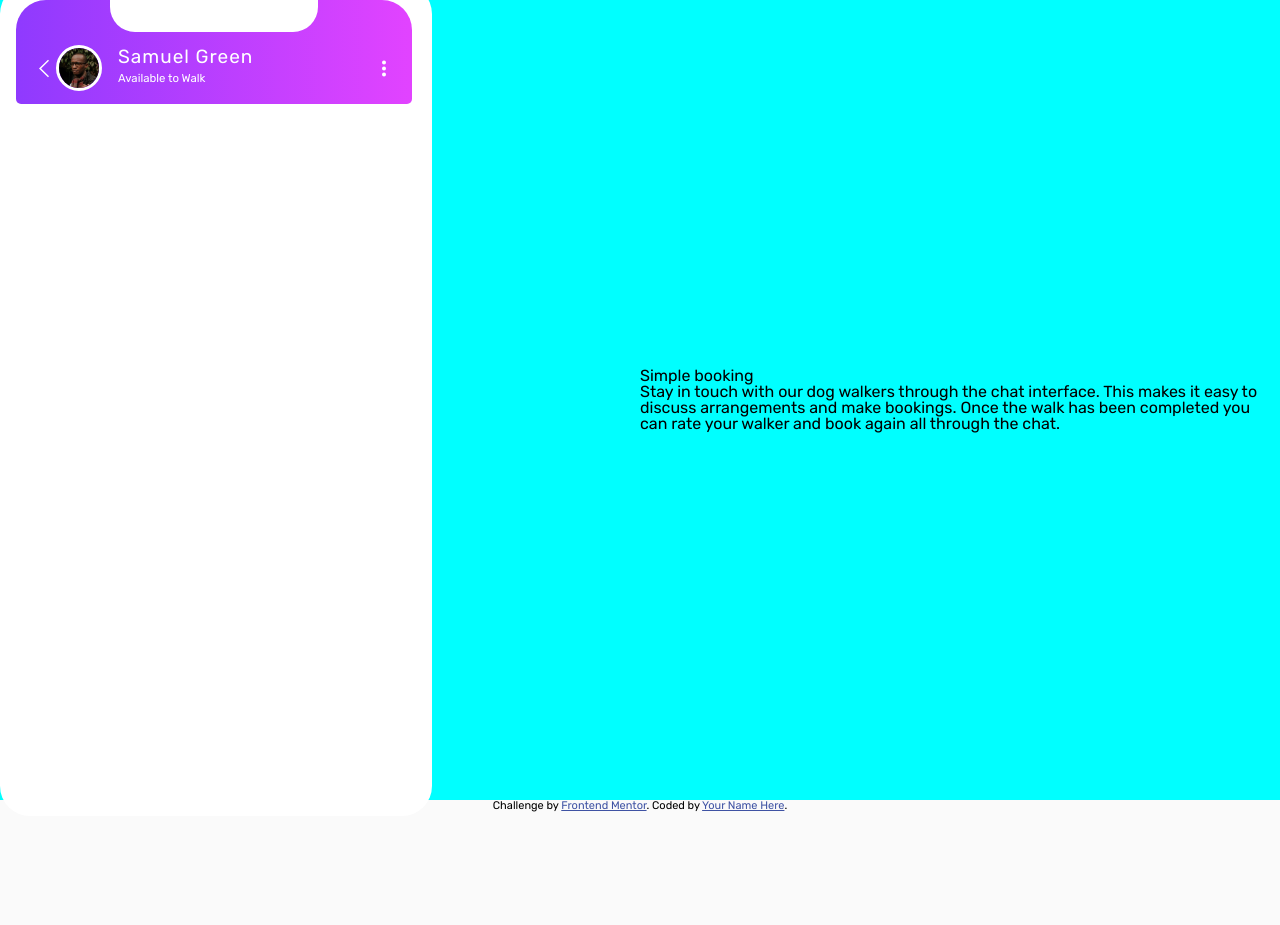
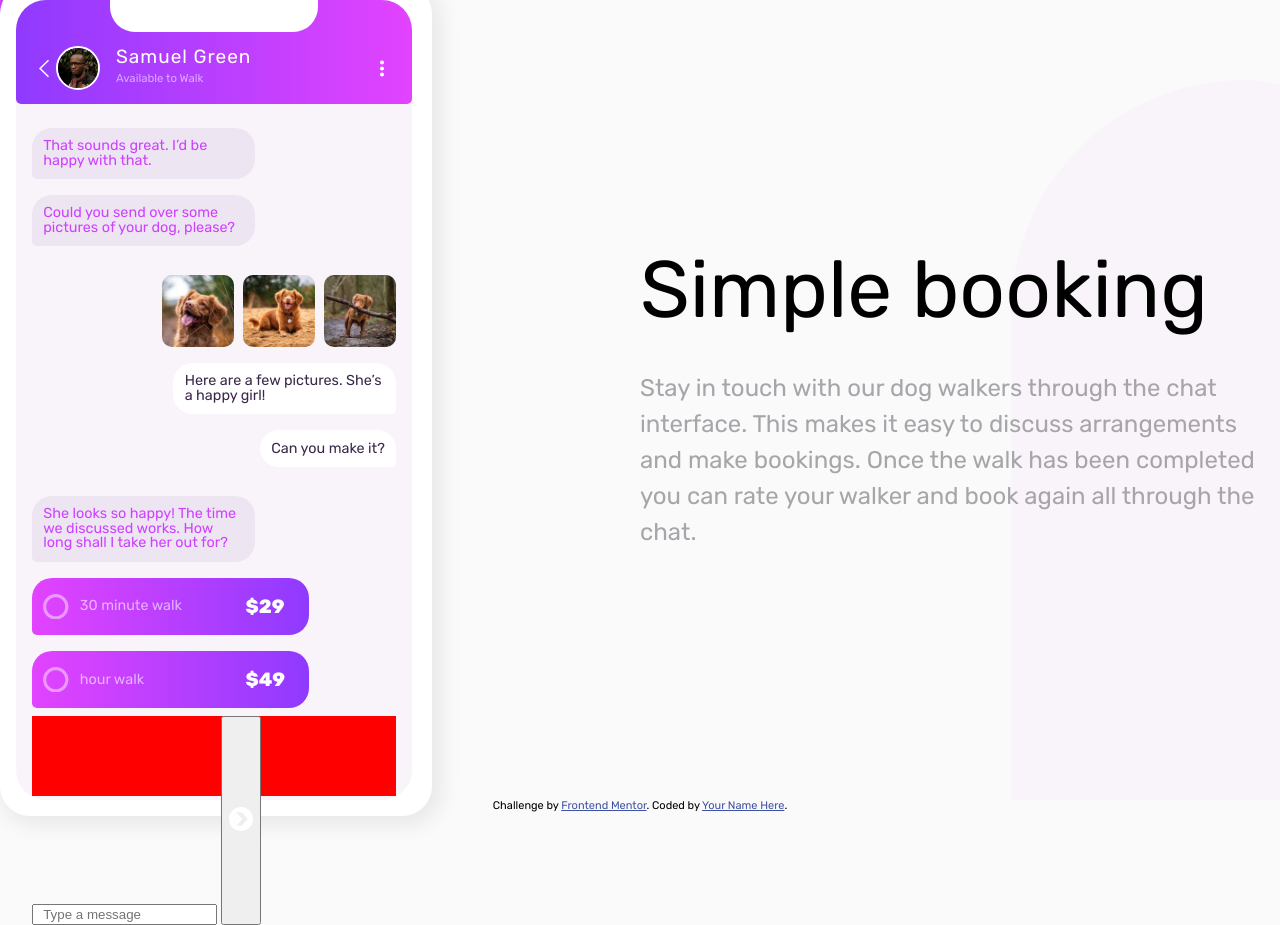
Before and after one commit to AlexanderHuisa/chat-app-design, a plain HTML site: page index.html in a window 1280 px wide. Before the commit the page ends 816 px from the top, so only its background shows below. Drawn offline with Linux system fonts and the light colour scheme.

Commit message:
section message finished

```diff
--- a/index.html
+++ b/index.html
@@ -38,7 +38,34 @@
               <svg class="puntos" width="103px" height="103px" viewBox="0 0 24 24" fill="#000000" xmlns="http://www.w3.org/2000/svg"><g id="SVGRepo_bgCarrier" stroke-width="0"></g><g id="SVGRepo_tracerCarrier" stroke-linecap="round" stroke-linejoin="round"></g><g id="SVGRepo_iconCarrier"> <title></title> <g id="Complete"> <g id="F-More"> <path d="M12,16a2,2,0,1,1-2,2A2,2,0,0,1,12,16ZM10,6a2,2,0,1,0,2-2A2,2,0,0,0,10,6Zm0,6a2,2,0,1,0,2-2A2,2,0,0,0,10,12Z" id="Vertical"></path> </g> </g> </g></svg>
             </div>
           </div>
+
+          <div class="main-content_mobile-message">
+
+            <ul class="message-left">
+              <li>That sounds great. I’d be happy with that.</li>
+              <li>Could you send over some pictures of your dog, please?</li>
+            </ul>
+            <ul class="message-right">
+              <li id="message-right-img"><img src="./images/dog-image-1.jpg" alt="three dog image"><img src="./images/dog-image-2.jpg" alt="firts dog image"> <img src="./images/dog-image-3.jpg" alt="second dog image"></li>
+              <li>Here are a few pictures. She’s a happy girl!</li>
+              <li>Can you make it?</li>
+            </ul>
+            <ul class="message-left"><li> She looks so happy! The time we discussed works. How long shall I take her out for?</li></ul>
+            <ul class="message-left message-options">
+              <li ><svg fill="#ffffff" viewBox="0 0 32 32" version="1.1" xmlns="http://www.w3.org/2000/svg"><g id="SVGRepo_bgCarrier" stroke-width="0"></g><g id="SVGRepo_tracerCarrier" stroke-linecap="round" stroke-linejoin="round"></g><g id="SVGRepo_iconCarrier"> <title>user-circle</title> <path d="M0 16q0 3.264 1.28 6.208t3.392 5.12 5.12 3.424 6.208 1.248 6.208-1.248 5.12-3.424 3.392-5.12 1.28-6.208-1.28-6.208-3.392-5.12-5.088-3.392-6.24-1.28q-3.264 0-6.208 1.28t-5.12 3.392-3.392 5.12-1.28 6.208zM4 16q0-3.264 1.6-6.016t4.384-4.352 6.016-1.632 6.016 1.632 4.384 4.352 1.6 6.016-1.6 6.048-4.384 4.352-6.016 1.6-6.016-1.6-4.384-4.352-1.6-6.04"></path> </g></svg>
+              <span>30 minute walk</span>$29</li>
+              <li><svg fill="#ffffff" viewBox="0 0 32 32" version="1.1" xmlns="http://www.w3.org/2000/svg"><g id="SVGRepo_bgCarrier" stroke-width="0"></g><g id="SVGRepo_tracerCarrier" stroke-linecap="round" stroke-linejoin="round"></g><g id="SVGRepo_iconCarrier"> <title>user-circle</title> <path d="M0 16q0 3.264 1.28 6.208t3.392 5.12 5.12 3.424 6.208 1.248 6.208-1.248 5.12-3.424 3.392-5.12 1.28-6.208-1.28-6.208-3.392-5.12-5.088-3.392-6.24-1.28q-3.264 0-6.208 1.28t-5.12 3.392-3.392 5.12-1.28 6.208zM4 16q0-3.264 1.6-6.016t4.384-4.352 6.016-1.632 6.016 1.632 4.384 4.352 1.6 6.016-1.6 6.048-4.384 4.352-6.016 1.6-6.016-1.6-4.384-4.352-1.6-6.04"></path> </g></svg>
+              <span>hour walk</span> $49 </li>
+            </ul>
+
+            <form class="main-content_mobile-input" action="">
+              <input class="input-text" type="text" placeholder="  Type a message">
+              <button><svg fill="#ffffff" height="200px" width="200px" version="1.1" id="Capa_1" xmlns="http://www.w3.org/2000/svg" xmlns:xlink="http://www.w3.org/1999/xlink" viewBox="0 0 297 297" xml:space="preserve"><g id="SVGRepo_bgCarrier" stroke-width="0"></g><g id="SVGRepo_tracerCarrier" stroke-linecap="round" stroke-linejoin="round"></g><g id="SVGRepo_iconCarrier"> <g> <path d="M148.5,0C66.485,0,0,66.485,0,148.5S66.485,297,148.5,297S297,230.515,297,148.5S230.515,0,148.5,0z M159.083,231.5H90.75 l74.25-84l-74.25-81h68.333l71.917,81L159.083,231.5z"></path> </g> </g></svg></button>
+            </form>
+          </div>
+
         </div>
+
       </div>
       <div class="main-content_info">
         <h1>Simple booking</h1>
--- a/styles/body.css
+++ b/styles/body.css
@@ -6,8 +6,9 @@
     --color-primario-design: #CE41FF;
     --color-secundario:#E243FF;
     --color-boxmessage: #EDE5F2;
-    --color-light:#FFFFFF;
-    --color-dark:#3B274B;
+    --color-light:#ffffff;
+    --color-light-opacity:#ffffff8d;
+    --color-dark:#3b274b;
     --color-silver:#A7A5A9;
     --color-design:#F9F4FA;
     --font: 'Rubik', sans-serif;
@@ -20,11 +21,7 @@ body{
     overflow-x: hidden;
     font-family: var(--font);
 }
-svg{
-    width: 1.5rem;
-    fill: var(--color-light);
-    color: var(--color-light);
-}
+
 
 .main-purpledesign{
     position: fixed;
@@ -57,7 +54,7 @@ svg{
     max-width: 1440px;
     height: 100vh;
     margin: 0 auto;
-    background-color: aqua;
+    /* background-color: aqua; */
     display: flex;
     align-items: center;
 }
@@ -68,50 +65,22 @@ svg{
     background-color: var(--color-light);
     border-radius: 30px;
     padding: 1rem;
-}
-.main-content_mobile-header{
-    display: flex;
-    flex-direction: column;
-    align-items: center;
-    border-radius: 30px 30px 5px 5px;
-    width: 91%;
-    background: linear-gradient(to right, var(--color-primario), var(--color-secundario));
-    padding: 0 4%;
-}
-
-.mobile-header_info{
-    display: flex;
-    align-items: center;
-    align-self: flex-start;
-    height: 4.5rem;
-    width: 100%;
-}
-.mobile-header_white-box{
-    width: 13rem;
-    height: 2rem;
-    border-radius: 0 0 25px 25px;
-    background-color: var(--color-light);
-}
-.main-content_mobile img{
-    width: 2.5rem;
-    height: 2.5rem;
-    border-radius: 50%;
-    border: solid 0.2em var(--color-light);
-}
-
-.mobile-header_info-name{
-    margin: 0 32.5% 0 1rem;
-    color: var(--color-light);
-    line-height: 1.1em;
-    letter-spacing: 1px;
-    font-size: 19px;
-
-}
-.mobile-header_info-name p{
-    font-size: .6em;
-    letter-spacing: normal;
+    box-shadow: 5px 5px 20px 5px #00000012;
 }
 
 .main-content_info{
     width: 50%;
 }
+
+/* ================================== */
+
+.main-content_info h1{
+    font-size: 5rem;
+    font-weight: 500;
+    margin-bottom: .5em;
+}
+.main-content_info p{
+    font-size: 1.5rem;
+    color: var(--color-silver);
+    line-height: 1.5em;
+}
--- a/styles/mobile-footer.css
+++ b/styles/mobile-footer.css
@@ -0,0 +1,5 @@
+.main-content_mobile-input{
+    width: 100%;
+    height: 5rem;
+    background-color: red;
+}
--- a/styles/mobile-header.css
+++ b/styles/mobile-header.css
@@ -0,0 +1,49 @@
+svg{
+    width: 1.5rem;
+    fill: var(--color-light);
+    color: var(--color-light);
+}
+
+.main-content_mobile-header{
+    display: flex;
+    flex-direction: column;
+    align-items: center;
+    border-radius: 30px 30px 5px 5px;
+    width: 91%;
+    background: linear-gradient(to right, var(--color-primario), var(--color-secundario));
+    padding: 0 4%;
+}
+
+.mobile-header_info{
+    display: flex;
+    align-items: center;
+    align-self: flex-start;
+    height: 4.5rem;
+    width: 100%;
+}
+.mobile-header_white-box{
+    width: 13rem;
+    height: 2rem;
+    border-radius: 0 0 25px 25px;
+    background-color: var(--color-light);
+}
+.main-content_mobile img{
+    width: 2.5rem;
+    height: 2.5rem;
+    border-radius: 50%;
+    border: solid 0.13em var(--color-light);
+}
+
+.mobile-header_info-name{
+    margin: 0 32.5% 0 1rem;
+    color: var(--color-light);
+    line-height: 1.1em;
+    letter-spacing: 1px;
+    font-size: 19px;
+
+}
+.mobile-header_info-name p{
+    font-size: .6em;
+    letter-spacing: normal;
+    color: var(--color-light-opacity);
+}
--- a/styles/mobile-message.css
+++ b/styles/mobile-message.css
@@ -0,0 +1,84 @@
+.main-content_mobile-message{
+    background-color: var(--color-design);
+    height: calc(50rem - 6.5rem - 4%);
+    border-radius: 0 0 30px 30px;
+    width: 91%;
+    padding: 4% 4%;
+}
+.message-left{
+    max-width: 100%;
+    display: flex;
+    flex-direction: column;
+}
+
+.message-left li{
+    background-color: var(--color-boxmessage);
+    border-radius: 20px 20px 20px 5px;
+    padding: .7rem;
+    color: var(--color-primario-design);
+    max-width: 55%;
+    margin: 0.5rem 0;
+    font-size: .9rem;
+
+}
+.message-right{
+    width: 100%;
+    display: flex;
+    flex-direction: column;
+    align-items: flex-end;
+    margin: .8rem 0;
+}
+#message-right-img{
+    background-color: transparent;
+    padding: 0;
+    max-width: 70%;
+    display: flex;
+    /* justify-content: space-between; */
+    gap: 9px;
+}
+
+#message-right-img img{
+    border: none;
+    border-radius: 10px;
+    width: 4.5rem;
+    height: 4.5rem;
+}
+
+.message-right li{
+    background-color: var(--color-light);
+    padding: .7rem;
+    color: var(--color-dark);
+    max-width: 55%;
+    margin: 0.5rem 0;
+    border-radius: 20px 20px 5px 20px;
+    font-size: .9rem;
+
+}
+.message-options li{
+    background: linear-gradient(to left, var(--color-primario), var(--color-secundario));
+    padding: 1rem .7rem;
+
+}
+.message-options li{
+    max-width: 70%;
+}
+.message-options li{
+    display: flex;
+    align-items: center;
+    color: var(--color-light);
+    font-size: 1.2rem;
+    font-weight: bold;
+}
+.message-options li svg{
+    width: 10%;
+    fill: rgba(255, 255, 255, 0.456);
+}
+
+.message-options li span{
+    margin-left: .7rem;
+    width: 65%;
+    font-size: .9rem;
+    font-weight: 100;
+    color: rgba(255, 255, 255, 0.593);
+
+}
```
